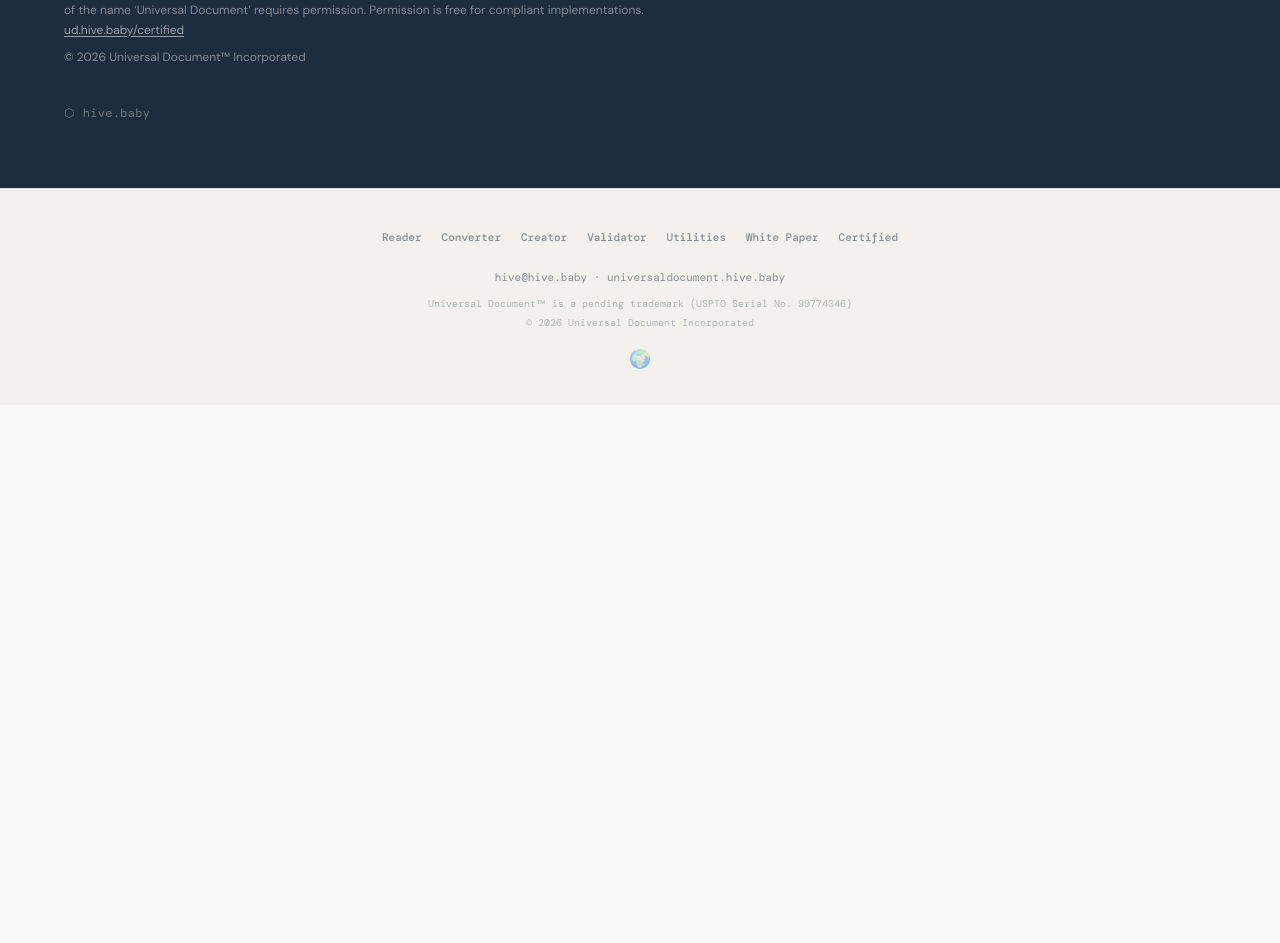
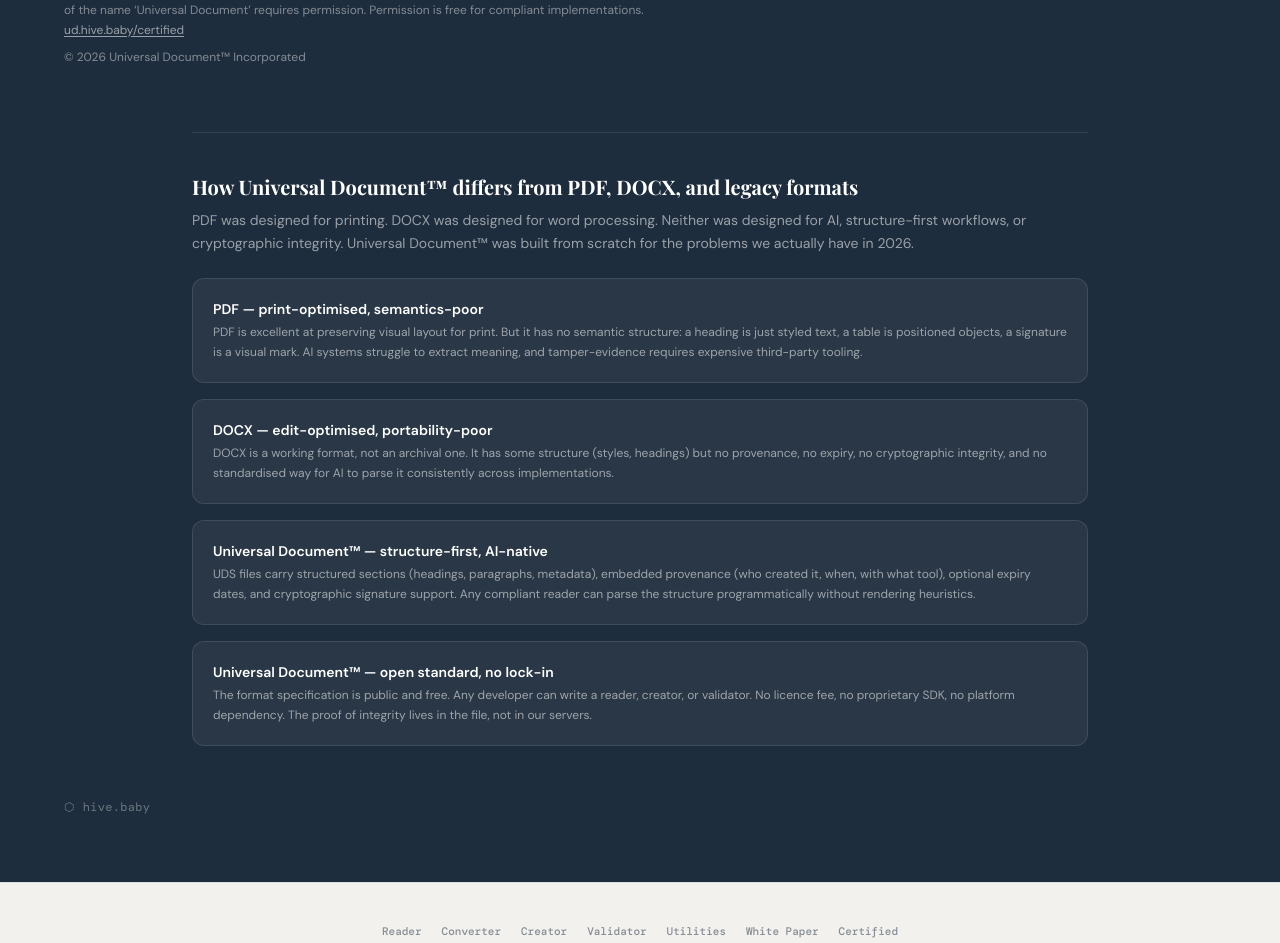
Before and after one commit to saggarsonny-boop/ud-inc, a Next.js app: page / in a window 1280 px wide. Shown: the part 2963-3906 px from the top of the page. Before the commit the page ends 3368 px from the top, so only its background shows below. Built offline with nearby package versions, Linux system fonts and the light colour scheme; a web font is replaced by a local one.

Commit message:
SEO: universaldocument.hive.baby — layout.tsx metadata, keywords, comparison section vs PDF/DOCX

```diff
--- a/app/layout.tsx
+++ b/app/layout.tsx
@@ -24,16 +24,17 @@ const dmMono = DM_Mono({
 })
 
 export const metadata: Metadata = {
-  title: 'Universal Document™ Incorporated',
-  description:
-    'The standards body behind Universal Document™ — an open, free, and AI-native document format designed as the modern successor to PDF, DOCX, and legacy image formats.',
+  title: 'Universal Document™ Incorporated — The Open AI-Native Document Standard. PDF Successor.',
+  description: 'Universal Document™ is an open, free, AI-native document format designed as the modern successor to PDF and DOCX. Structured, tamper-evident, and built for the age of AI. Free forever.',
+  keywords: 'universal document format, PDF alternative, DOCX replacement, AI document format, open document standard, structured document format, tamper-evident document, document format successor, UDS file format, open document specification',
   metadataBase: new URL('https://universaldocument.hive.baby'),
   icons: { icon: '/favicon.svg' },
   openGraph: {
-    title: 'Universal Document™ Incorporated',
-    description: 'The Open Standard Transforming Global Document Workflows',
+    title: 'Universal Document™ Incorporated — The Open AI-Native Document Standard. PDF Successor.',
+    description: 'Universal Document™ is an open, structured, AI-native document format. Free forever. Successor to PDF and DOCX.',
     url: 'https://universaldocument.hive.baby',
     siteName: 'Universal Document™ Incorporated',
+    type: 'website',
   },
 }
 
--- a/app/page.tsx
+++ b/app/page.tsx
@@ -237,6 +237,25 @@ export default function Home() {
               <p>© 2026 Universal Document™ Incorporated</p>
             </div>
 
+            {/* SEO comparison section */}
+            <div className="mt-16 pt-10 border-t border-white/10 max-w-4xl mx-auto text-left">
+              <h2 className="text-xl font-bold text-white mb-2" style={{ fontFamily: 'var(--font-playfair)' }}>How Universal Document™ differs from PDF, DOCX, and legacy formats</h2>
+              <p className="text-white/55 text-sm mb-6 leading-relaxed">PDF was designed for printing. DOCX was designed for word processing. Neither was designed for AI, structure-first workflows, or cryptographic integrity. Universal Document™ was built from scratch for the problems we actually have in 2026.</p>
+              <div className="grid gap-4 mb-12">
+                {[
+                  { title: 'PDF — print-optimised, semantics-poor', body: 'PDF is excellent at preserving visual layout for print. But it has no semantic structure: a heading is just styled text, a table is positioned objects, a signature is a visual mark. AI systems struggle to extract meaning, and tamper-evidence requires expensive third-party tooling.' },
+                  { title: 'DOCX — edit-optimised, portability-poor', body: 'DOCX is a working format, not an archival one. It has some structure (styles, headings) but no provenance, no expiry, no cryptographic integrity, and no standardised way for AI to parse it consistently across implementations.' },
+                  { title: 'Universal Document™ — structure-first, AI-native', body: 'UDS files carry structured sections (headings, paragraphs, metadata), embedded provenance (who created it, when, with what tool), optional expiry dates, and cryptographic signature support. Any compliant reader can parse the structure programmatically without rendering heuristics.' },
+                  { title: 'Universal Document™ — open standard, no lock-in', body: 'The format specification is public and free. Any developer can write a reader, creator, or validator. No licence fee, no proprietary SDK, no platform dependency. The proof of integrity lives in the file, not in our servers.' },
+                ].map(card => (
+                  <div key={card.title} className="bg-white/5 border border-white/10 rounded-xl p-5">
+                    <div className="font-semibold text-sm text-white mb-1">{card.title}</div>
+                    <div className="text-xs text-white/55 leading-relaxed">{card.body}</div>
+                  </div>
+                ))}
+              </div>
+            </div>
+
             {/* Planet link */}
             <a
               href="https://hive.baby"
```
